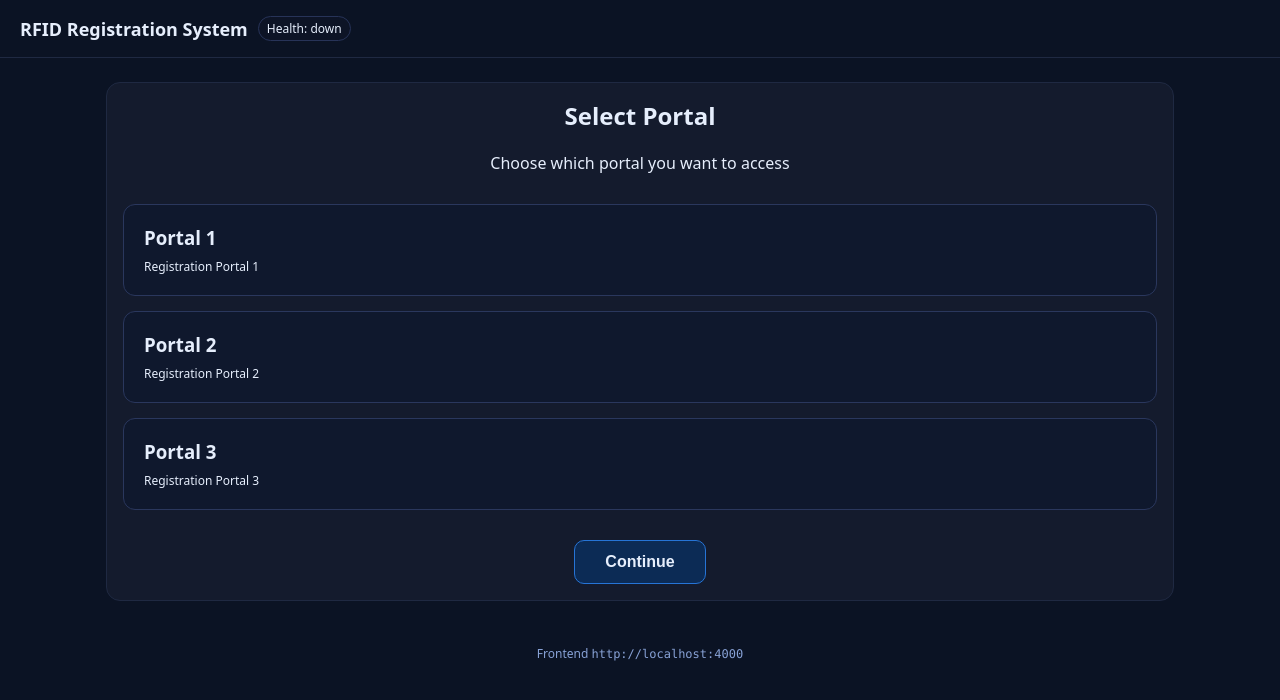
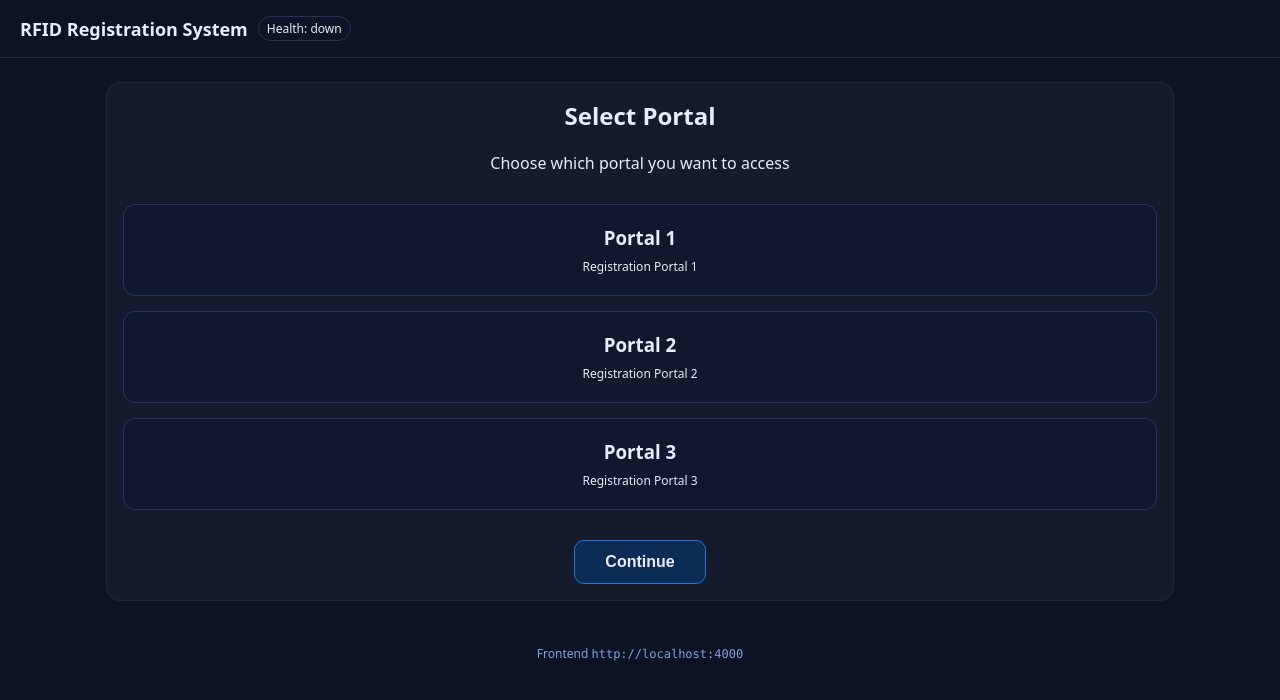
Before and after one commit to Paarkavi29/Registration_rfid, a React (Vite) app in the folder frontend/: page / in a window 1280 px wide. Shown: the top 700 px of the page. Built offline with nearby package versions, Linux system fonts and the light colour scheme; no server answers.

Commit message:
portal selection aligned to center

```diff
--- a/frontend/src/pages/PortalSelection.jsx
+++ b/frontend/src/pages/PortalSelection.jsx
@@ -26,7 +26,7 @@ export default function PortalSelection({ onPortalSelect }) {
         Choose which portal you want to access
       </p>
 
-      <div style={{ display: 'grid', gap: '15px', marginBottom: '30px' }}>
+      <div style={{ display: 'grid', gap: '15px', marginBottom: '30px' ,  textAlign: 'center' }}>
         {portals.map(portal => (
           <div
             key={portal.id}
```
